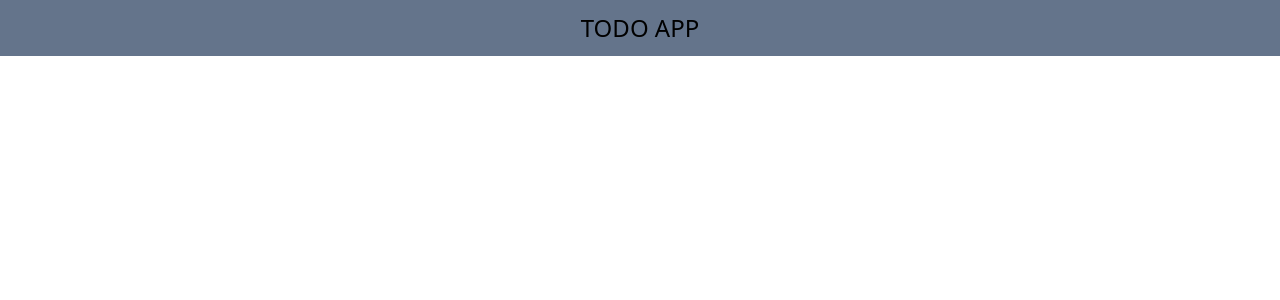
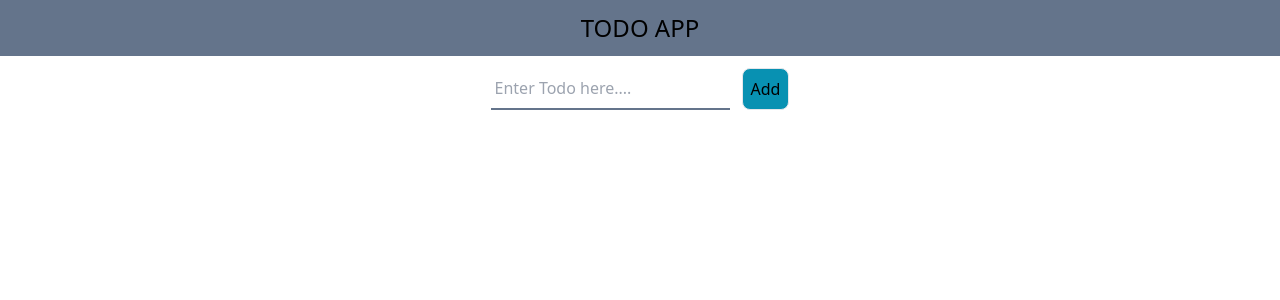
Before and after one commit to SHRIVISHNU-CM/MERN_TODO-APP, a React (Vite) app in the folder pract/: page / in a window 1280 px wide. Shown: the top 300 px of the page. Built offline with nearby package versions, Linux system fonts and the light colour scheme.

Commit message:
adding input field

```diff
--- a/pract/src/App.jsx
+++ b/pract/src/App.jsx
@@ -1,4 +1,4 @@
-import { useState } from 'react'
+import { useState } from 'react';
 
 
 function App() {
@@ -9,6 +9,10 @@ function App() {
     <div className="text-2xl bg-slate-500 text-center w-full h-min p-3">
         <h3>TODO APP</h3>
     </div>
+    <div className='flex justify-center mt-3 gap-3'>
+      <input type='text' placeholder='Enter Todo here....' className='outline-none p-1 border-b-2 border-b-slate-500'/>
+      <button className='border p-2 rounded-lg bg-cyan-600'>Add</button>
+    </div>
     </>
   )
 }
```
